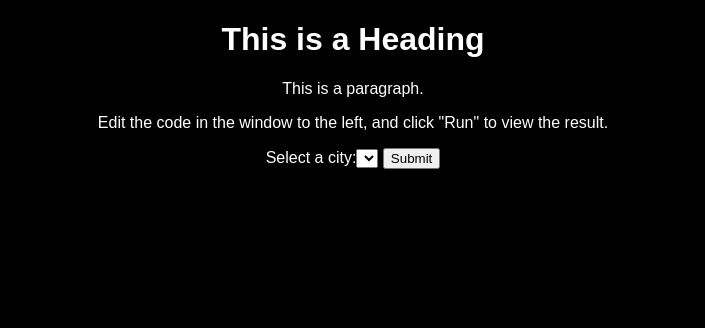
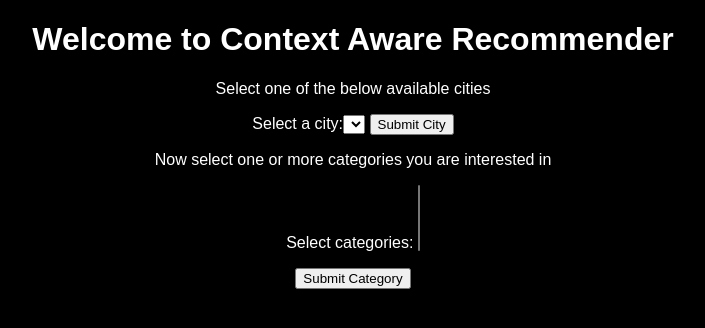
Before and after one commit to nikosece/DSML-Diploma-Context-Aware-Recommender, a Django app: page / in a window 1280 px wide. Shown: the top 328 px of the page, without its empty margins (287-992 px from the left). Run offline with Django 3.2, Linux system fonts and the light colour scheme; lists and menus that the app fills with data are empty; parts of the project's set-up code (start-up, migrations or seed data) failed here and were passed over.

Commit message:
Django added

```diff
--- a/create_map.py
+++ b/Recommendation/create_map.py
@@ -65,4 +65,4 @@ class Create_map:
             collapsed=False,
         ).add_to(my_map)
         folium.LayerControl().add_to(my_map)
-        my_map.save(city + ".html")
+        my_map.save("/home/anonymous/Documents/Diploma-Recommender/Recommendation/rec/templates/rec/"+city + ".html")
--- a/Recommendation/rec/forms.py
+++ b/Recommendation/rec/forms.py
@@ -6,3 +6,11 @@ class CityForm(forms.Form):
         cities = kwargs.pop("City")
         super(CityForm, self).__init__(*args, **kwargs)
         self.fields["City"] = forms.ChoiceField(choices=cities, label='Select a city')
+
+
+class CategoryForm(forms.Form):
+    def __init__(self, *args, **kwargs):
+        categories = kwargs.pop("Category")
+        super(CategoryForm, self).__init__(*args, **kwargs)
+        self.fields["Category"] = forms.MultipleChoiceField(choices=categories, label='Select categories')
+                                                           # widget=forms.CheckboxSelectMultiple())
--- a/Recommendation/rec/templates/rec/index.html
+++ b/Recommendation/rec/templates/rec/index.html
@@ -13,15 +13,20 @@ body {
 </head>
 <body>
 
-<h1>This is a Heading</h1>
-<p>This is a paragraph.</p>
-<p>Edit the code in the window to the left, and click "Run" to view the result.</p>
+<h1>Welcome to Context Aware Recommender</h1>
+<p>Select one of the below available cities</p>
+
 <form action="" method="POST">
     {% csrf_token %}
     {{ form }}
-    <input type="submit" value="Submit">
+    <input type="submit" value="Submit City">
+</form>
+<p>Now select one or more categories you are interested in</p>
+<form method="POST">
+    {% csrf_token %}
+    {{ form2.as_p }}
+    <input type="submit" value="Submit Category">
 </form>
 
-</form>
 </body>
 </html>
--- a/Recommendation/rec/views.py
+++ b/Recommendation/rec/views.py
@@ -1,10 +1,13 @@
 from django.shortcuts import render
 # from django.http import HttpResponseRedirect
-from .forms import CityForm
+from .forms import CityForm, CategoryForm
+from recommender_engine import RecommenderEngine
+from functions import Functions
+from create_map import Create_map
 import pandas as pd
 import numpy as np
 
-df_b = pd.read_csv('/home/anonymous/Documents/Diploma-Recommender/Recommendation/rec/Dataset/bussines_R_attributes.csv',
+df_b = pd.read_csv('/home/anonymous/Documents/Diploma-Recommender/Recommendation/Dataset/bussines_R_attributes.csv',
                    dtype={'name': str,
                           'city': str, 'state': str,
                           'latitude': float, 'longitude': float,
@@ -52,12 +55,19 @@ for k, v in grouped.items():
         i = i + 1
     tuple_list = tuple_list + ((k, tuple2,),)
 
+df_new = ""
+df_explode = ""
+categories = ""
+to_show = ""
+selected_city = ""
+
 
 # Create your views here.
 
 def index(request):
+    global selected_city, df_new, df_explode, categories, to_show
     # if this is a POST request we need to process the form data
-    if request.method == 'POST':
+    if request.method == 'POST' and "City" in request.POST:
         # create a form instance and populate it with data from the request:
         # check whether it's valid:
         form = CityForm(City=tuple_list, data=request.POST)
@@ -65,12 +75,42 @@ def index(request):
             # process the data in form.cleaned_data as required
             # ...
             # redirect to a new URL:
-            choice = int(request.POST["City"])
-            print(city_dict[choice])
-        else:
-            print("not Valid")
+            city_choice = city_dict[int(request.POST["City"])]
+            selected_city = city_choice
+            df_new = Functions.filtering_city(df_b, city_choice)
+            df_new = Functions.remove_categories(df_new, "Restaurants")
+            df_new = Functions.remove_categories(df_new, "Food")
+            df_explode = df_new.assign(categories=df_new.categories.str.split(', ')).explode('categories')
+            categories = df_explode.categories.value_counts()
+            max_va = 20
+            if categories.shape[0] < 20:
+                max_va = categories.shape[0]
+            to_show = [categories.index[c] for c in range(0, max_va)]
+            category_tuple = tuple()
+            for j in range(len(to_show)):
+                category_tuple = category_tuple + ((j, to_show[j]),)
+            form2 = CategoryForm(Category=category_tuple)
+    elif request.method == 'POST':
+        selected_category = request.POST.getlist('Category')
+        selected_category = [to_show[int(s)] for s in selected_category]
+        selected_category = ", ".join(selected_category)
+        categories = categories.to_frame()
+        categories = categories[categories.categories <= categories.categories.describe()[5]]
+        to_delete = list(categories.index)
+        for d in reversed(to_delete):
+            df_new = Functions.remove_categories(df_new, d)
+        origin = (df_new.iloc[0].latitude, df_new.iloc[0].longitude)
+        df_new = Functions.remove_categories(df_new, "Restaurants")
+        df_new = Functions.remove_categories(df_new, "Food")
 
+        df_new["Distance"] = df_new.apply(
+            lambda row: Functions.calculate_distance(origin, (row['latitude'], row['longitude'])),
+            axis=1)
+        top_10_recommendations = RecommenderEngine.get_recommendations_include_rating([selected_category], df_new)
+        Create_map.plot(top_10_recommendations, selected_city, origin, True)
+        return render(request, 'rec/'+selected_city+'.html')
     # if a GET (or any other method) we'll create a blank form
     else:
         form = CityForm(City=tuple_list)
-    return render(request, 'rec/index.html', {'form': form})
+        form2 = CategoryForm(Category=())
+    return render(request, 'rec/index.html', {'form': form, 'form2': form2})
```
Also changed, not shown: Recommendation/rec/templates/rec/movie.html (deleted, +0 -211 lines), Recommendation/context_create.py (renamed from context_create.py), Recommendation/corellation.py (renamed from corellation.py), Recommendation/functions.py (renamed from functions.py), Recommendation/main.py (renamed from main.py), Recommendation/plot.py (renamed from plot.py), Recommendation/rating_extractor.py (renamed from rating_extractor.py), Recommendation/recommender_engine.py (renamed from recommender_engine.py).
